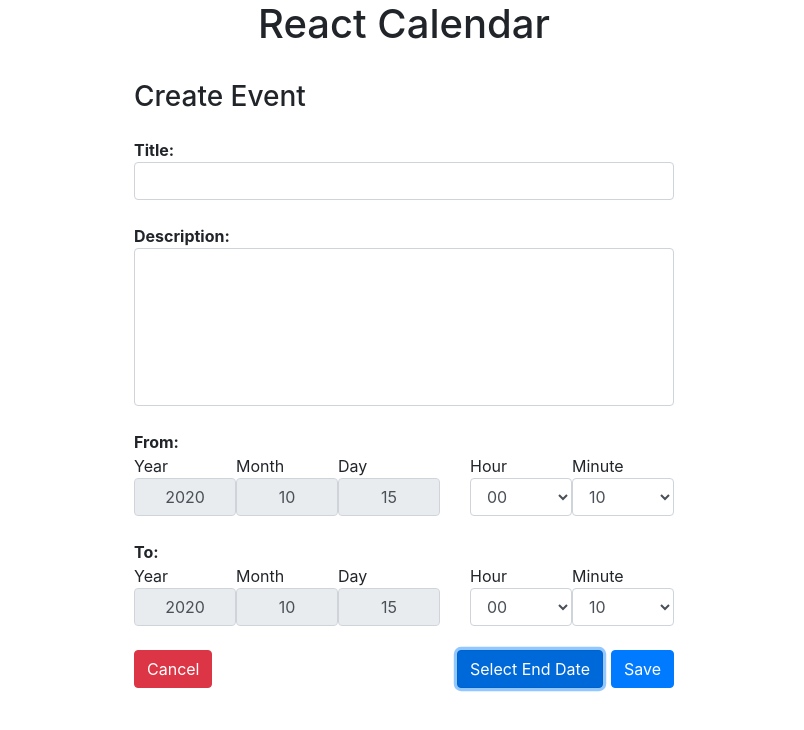
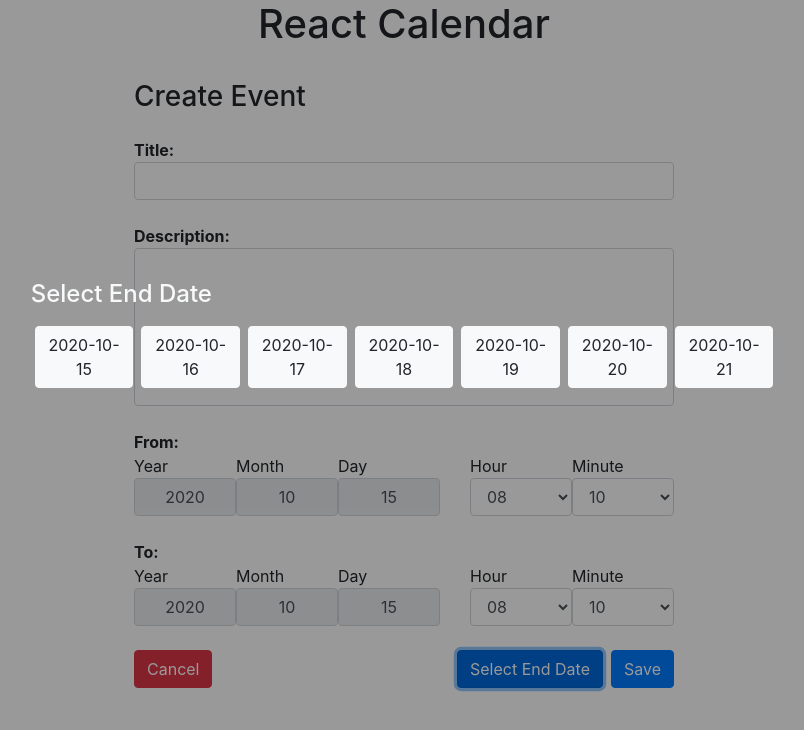
Before and after one commit to Dafali9012/calendar-project, a React (Create React App) app: page / in a window 1280 px wide. Both pictures are taken after a click on the button "Select End Date". Shown: the top 730 px of the page, without its empty margins (236-1040 px from the left). Built offline with nearby package versions, Linux system fonts and the light colour scheme.

Commit message:
select end date working, small fixes

```diff
--- a/src/components/CreateEvent.js
+++ b/src/components/CreateEvent.js
@@ -4,21 +4,21 @@ import { Redirect } from 'react-router-dom';
 export default function CreateEvent() {
 
     const [formData, setFormData] = useState({});
+    const [hidden, setHidden] = useState(true);
 
     useEffect(()=>{
         console.log("create event mounted")
         // change date values to the date we navigated from
         let date = new Date();
-        let yearNow = date.getFullYear().toString();
-        let monthNow = (date.getMonth()+1).toString();
-        let dayNow = date.getDate().toString();
-        let hourNow = date.getHours().toString();
-        let minuteNow = date.getMinutes().toString();
+        let dateMinute = Math.ceil(date.getMinutes()/5)*5;
+        let dateHour = date.getHours();
+        dateHour = dateMinute===60?dateHour+1:dateHour
+        dateMinute = dateMinute===60?0:dateMinute;
 
         setFormData({title:'', description:'',
-                    fromYear:yearNow, fromMonth:monthNow, fromDay:dayNow, fromHour:hourNow, fromMinute:Math.ceil(minuteNow/5)*5,
-                    toYear:yearNow, toMonth:monthNow, toDay:dayNow, toHour:hourNow, toMinute:Math.ceil(minuteNow/5)*5});
-    },[])
+                    fromYear:date.getFullYear(), fromMonth:date.getMonth()+1, fromDay:date.getDate(), fromHour:dateHour, fromMinute:dateMinute,
+                    toYear:date.getFullYear(), toMonth:date.getMonth()+1, toDay:date.getDate(), toHour:dateHour, toMinute:dateMinute});
+        },[]);
 
     if(formData.title===undefined) return null;
 
@@ -48,14 +48,23 @@ export default function CreateEvent() {
         */
         console.log(eventObject);
 
-        setFormData({done:true});
+        //setFormData({done:true});
     }
 
-    /*
-    function selectEndDate() {
-        // might not use this
+    function selectEndDate(e) {
+        let splitDate = e.currentTarget.value.split('-')
+        setFormData({
+            ...formData,
+            toYear:parseInt(splitDate[0]),
+            toMonth:parseInt(splitDate[1]),
+            toDay:parseInt(splitDate[2])
+        });
+
+        hideModal(e);
     }
-    */
+
+    const hideModal = (e) => { if(e.target===e.currentTarget) setHidden(true); }
+    const showModal = () => setHidden(false);
 
     const cancel = () => setFormData({done:true});
 
@@ -66,6 +75,22 @@ export default function CreateEvent() {
 
     return (
         <div className="row justify-content-center">
+            <div hidden={hidden} className="col mod-date h-100 w-100">
+                <div className="row h-100 justify-content-center align-items-center" onClick={hideModal}>
+                    <div className="col-7 mod-date-content">
+                        <h4 className="row text-light unselectable" >Select End Date</h4>
+                        <div className="row h-100 justify-content-center align-items-center">
+                            {[...Array(7).keys()].map(num => {
+                                let fromDate = new Date(formData.fromYear+'-'+(formData.fromMonth)+'-'+formData.fromDay);
+                                let toDate = new Date(fromDate);
+                                toDate.setDate(fromDate.getDate()+num);
+                                return <button className="btn btn-light col text-center unselectable mx-1" key={num} value={(toDate.getFullYear()+'-'+(toDate.getMonth()+1)+'-'+toDate.getDate()).toString()} onClick={selectEndDate}>
+                                    {toDate.getFullYear()+'-'+(toDate.getMonth()+1)+'-'+toDate.getDate()}</button>
+                            })}
+                        </div>
+                    </div>
+                </div>
+            </div>
             <form className="col-6" onSubmit={saveEvent}>
                 <h3 className="my-4">Create Event</h3>
                 <div className="form-group">
@@ -88,7 +113,7 @@ export default function CreateEvent() {
                                 <select className="form-control" name="fromHour" defaultValue={formData.fromHour} onChange={handleInputChange}>
                                     {[...Array(24).keys()].map(num => {
                                         let number = num.toString().length===1?'0'+num:num;
-                                        return <option key={number} value={number}>{number}</option>
+                                        return <option key={number} value={num}>{number}</option>
                                     })}
                                 </select>
                             </div>
@@ -96,7 +121,7 @@ export default function CreateEvent() {
                                 <select className="form-control" name="fromMinute" defaultValue={formData.fromMinute} onChange={handleInputChange}>
                                     {[...Array(12).keys()].map(num => {
                                         let number = (num*5).toString().length===1?'0'+(num*5):(num*5);
-                                        return <option key={number} value={number}>{number}</option>
+                                        return <option key={number} value={num*5}>{number}</option>
                                     })}
                                 </select>
                             </div>
@@ -106,14 +131,14 @@ export default function CreateEvent() {
                 <div className="form-group"><strong>To:</strong>
                     <label className="w-100">
                         <div className="row">
-                            <div className="col padr-0">Year<input className="form-control text-center" name="toYear" type="number" value={formData.fromYear} disabled /></div>
-                            <div className="col padx-0">Month<input className="form-control text-center" name="toMonth" type="number" value={formData.fromMonth} disabled /></div>
-                            <div className="col padl-0">Day<input className="form-control text-center" name="toDay" type="number" value={formData.fromDay} disabled /></div>
+                            <div className="col padr-0">Year<input className="form-control text-center" name="toYear" type="number" value={formData.toYear} disabled /></div>
+                            <div className="col padx-0">Month<input className="form-control text-center" name="toMonth" type="number" value={formData.toMonth} disabled /></div>
+                            <div className="col padl-0">Day<input className="form-control text-center" name="toDay" type="number" value={formData.toDay} disabled /></div>
                             <div className="col padr-0">Hour
                                 <select className="form-control" name="toHour" defaultValue={formData.toHour} onChange={handleInputChange}>
                                     {[...Array(24).keys()].map(num => {
                                         let number = num.toString().length===1?'0'+num:num;
-                                        return <option key={number} value={number}>{number}</option>
+                                        return <option key={number} value={num}>{number}</option>
                                     })}
                                 </select>
                             </div>
@@ -121,7 +146,7 @@ export default function CreateEvent() {
                                 <select className="form-control" name="toMinute" defaultValue={formData.toMinute} onChange={handleInputChange}>
                                     {[...Array(12).keys()].map(num => {
                                         let number = (num*5).toString().length===1?'0'+(num*5):(num*5);
-                                        return <option key={number} value={number}>{number}</option>
+                                        return <option key={number} value={num*5}>{number}</option>
                                     })}
                                 </select>
                             </div>
@@ -129,7 +154,7 @@ export default function CreateEvent() {
                     </label>
                 </div>
                 <div className="float-right">
-                    <button className="btn btn-primary" type="button">Select End Date</button>
+                    <button className="btn btn-primary" type="button" onClick={showModal}>Select End Date</button>
                     <button className="btn btn-primary ml-2" type="submit">Save</button>
                 </div>
                 <div className="float-left">
--- a/src/sass/_create-event.scss
+++ b/src/sass/_create-event.scss
@@ -26,3 +26,36 @@ input::-webkit-inner-spin-button {
 input[type=number] {
   -moz-appearance: textfield;
 }
+
+.mod-date {
+  position: fixed;
+  z-index: 1;
+  left: 0;
+  top: 0;
+  background-color: rgba(0,0,0,0.4);
+  animation: animateopacity;
+  animation-duration: 400ms;
+}
+
+.mod-date-content {
+  height: 10%;
+  top:-10%;
+}
+
+.h-100 {
+  height: 100%;
+}
+
+@keyframes animateopacity {
+  from {opacity: 0}
+  to {opacity: 1}
+}
+
+.unselectable {
+  -webkit-touch-callout: none;
+  -webkit-user-select: none;
+  -khtml-user-select: none;
+  -moz-user-select: none;
+  -ms-user-select: none;
+  user-select: none;
+}
```
